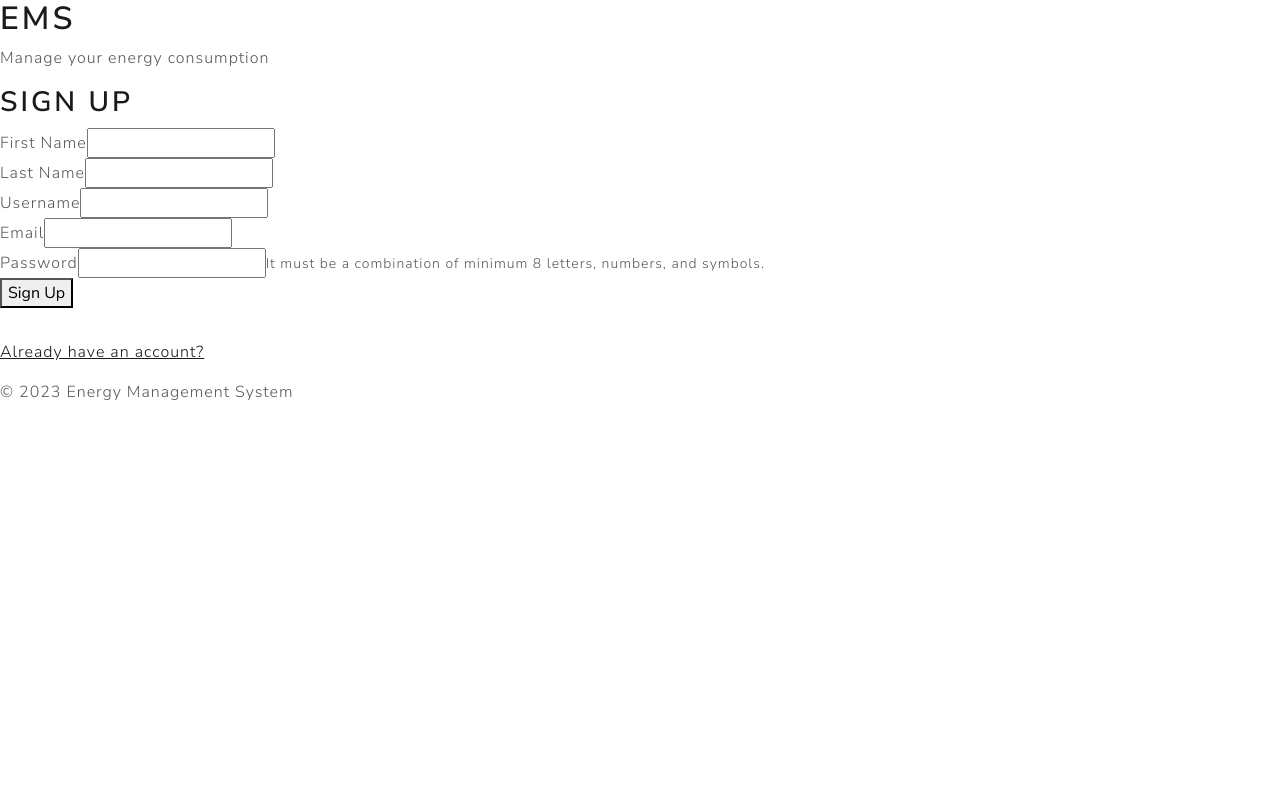
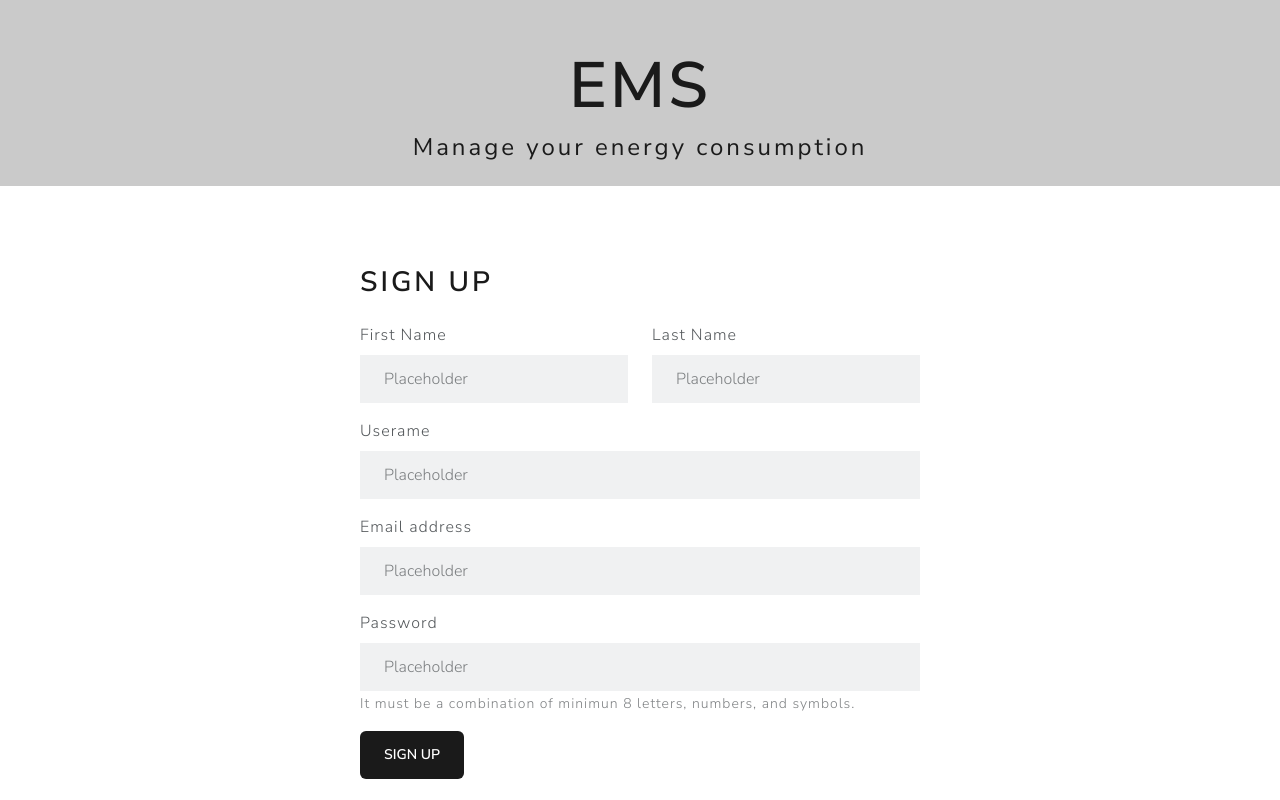
Before and after one commit to s-t-e-v/energy_management_system_front, a Next.js app: page /signup in a window 1280 px wide. Shown: the top 800 px of the page. Built offline with nearby package versions, Linux system fonts and the light colour scheme.

Commit message:
bootstrap signup page

```diff
--- a/components/LoginForm.tsx
+++ b/components/LoginForm.tsx
@@ -9,7 +9,7 @@ interface Props {}
 
 const LoginForm: React.FC<Props> = () => {
     return (
-        <div className={`${styles.main_content} mt-5 mx-5 mx-sm-0`}>
+        <div className={`${styles.main_content} mx-5 mx-sm-0`}>
 
             <h2 className='mb-4'>Log In</h2>
 
--- /dev/null
+++ b/components/SignupForm.tsx
@@ -0,0 +1,62 @@
+import Button from 'react-bootstrap/Button';
+import Form from 'react-bootstrap/Form';
+import { Row, Col } from 'react-bootstrap';
+
+import Link from "next/link";
+
+import styles from "../styles/Home.module.css"
+
+interface Props {}
+
+const SignupForm: React.FC<Props> = () => {
+    return (
+        <div className={`${styles.main_content} mx-5 mx-sm-0`}>
+
+            <h2 className='mb-4'>Sign Up</h2>
+
+            <Form>
+                <Row>
+                    <Col sm={6}>
+                        <Form.Group className='mb-3' controlId='Firstname'>
+                            <Form.Label>First Name</Form.Label>
+                            <Form.Control type='text' placeholder='Placeholder'/>
+                        </Form.Group>
+                    </Col>
+                    <Col sm={6}>
+                        <Form.Group className='mb-3' controlId='Lastname'>
+                            <Form.Label>Last Name</Form.Label>
+                            <Form.Control type='text' placeholder='Placeholder'/>
+                        </Form.Group>
+                    </Col>
+                </Row>
+                <Form.Group className='mb-3' controlId='Username'>
+                    <Form.Label>Userame</Form.Label>
+                    <Form.Control type='text' placeholder='Placeholder'/>
+                </Form.Group>
+                <Form.Group className='mb-3' controlId='Email'>
+                    <Form.Label>Email address</Form.Label>
+                    <Form.Control type='email' placeholder='Placeholder'/>
+                </Form.Group>
+                <Form.Group className='mb-3' controlId='Password'>
+                    <Form.Label>Password</Form.Label>
+                    <Form.Control type='password' placeholder='Placeholder'/>
+                    <Form.Text className="text-muted">
+                        It must be a combination of minimun 8 letters, numbers, and symbols.
+                    </Form.Text>
+                </Form.Group>
+                <Button variant='primary' type='submit'>
+                    Sign up
+                </Button>
+            </Form>
+
+            <hr className='my-4'/>
+
+            <p><Link href="/">Already have an account?</Link></p>
+
+
+        </div>
+    )
+
+}
+
+export default SignupForm;
--- a/pages/signup.tsx
+++ b/pages/signup.tsx
@@ -2,6 +2,10 @@ import Head from 'next/head'
 import { Inter } from 'next/font/google'
 import styles from '@/styles/Home.module.css'
 import Link from 'next/link'
+
+import Layout from '@/components/Layout'
+import LoginForm from '@/components/SignupForm'
+import SignupForm from '@/components/SignupForm'
 
 export default function Signup() {
     return (
@@ -12,49 +16,10 @@ export default function Signup() {
                 <meta name="viewport" content="width=device-width, initial-scale=1" />
                 <link rel="icon" href="/favicon.ico" />
             </Head>
-            <header>
-                <h1>EMS</h1>
-                <p>Manage your energy consumption</p>
-            </header>
-            <main className={styles.main}>
-                <h2>Sign Up</h2>
 
-                <form action="" method="post">
-                    <div>
-                        <label htmlFor="firstname">First Name</label>
-                        <input type="text" name="firstname" id="firstname" />
-                    </div>
-                    <div>
-                        <label htmlFor="lastname">Last Name</label>
-                        <input type="text" name="lastname" id="lastname" />
-                    </div>
-                    <div>
-                        <label htmlFor="username">Username</label>
-                        <input type="text" name="username" id="username" />
-                    </div>
-                    <div>
-                        <label htmlFor="email">Email</label>
-                        <input type="email" name="email" id="email" />
-                    </div>
-                    <div>
-                        <label htmlFor="pswd">Password</label>
-                        <input type="password" name="pswd" id="pswd" />
-                        <small>It must be a combination of minimum 8 letters, numbers, and symbols.</small>
-                    </div>
-
-                    <button type="submit">Sign Up</button>
-                    </form>
-
-                    <hr />
-
-                    <p><Link href="/">Already have an account?</Link></p>
-
-
-            </main>
-            <footer>
-                <p>&copy; 2023 Energy Management System</p>
-            </footer>
-
+            <Layout home>
+                <SignupForm />
+            </Layout>
         </>
     )
 }
--- a/styles/Home.module.css
+++ b/styles/Home.module.css
@@ -1,4 +1,6 @@
 .main_content {
   max-width: 560px;
   width: 100%;
+  margin-top: 5rem;
+  margin-bottom: 5rem;
 }
```
